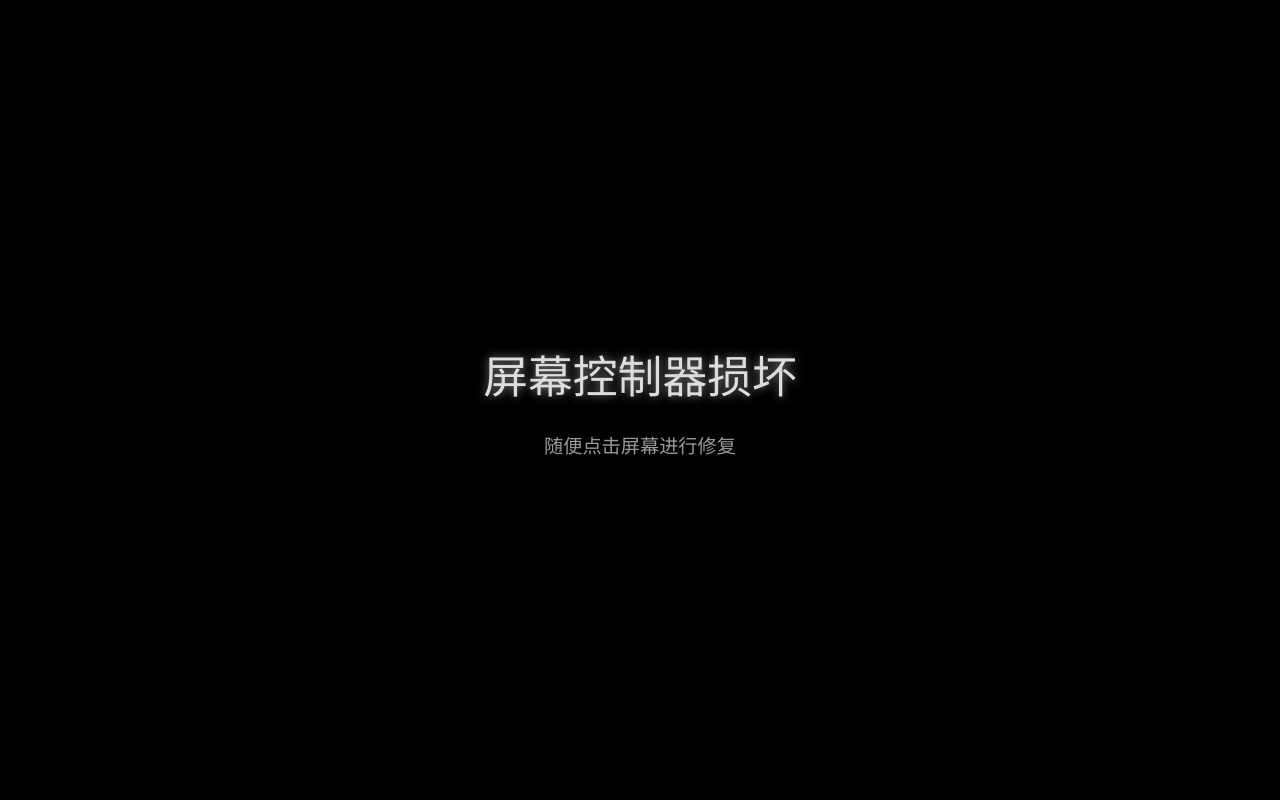
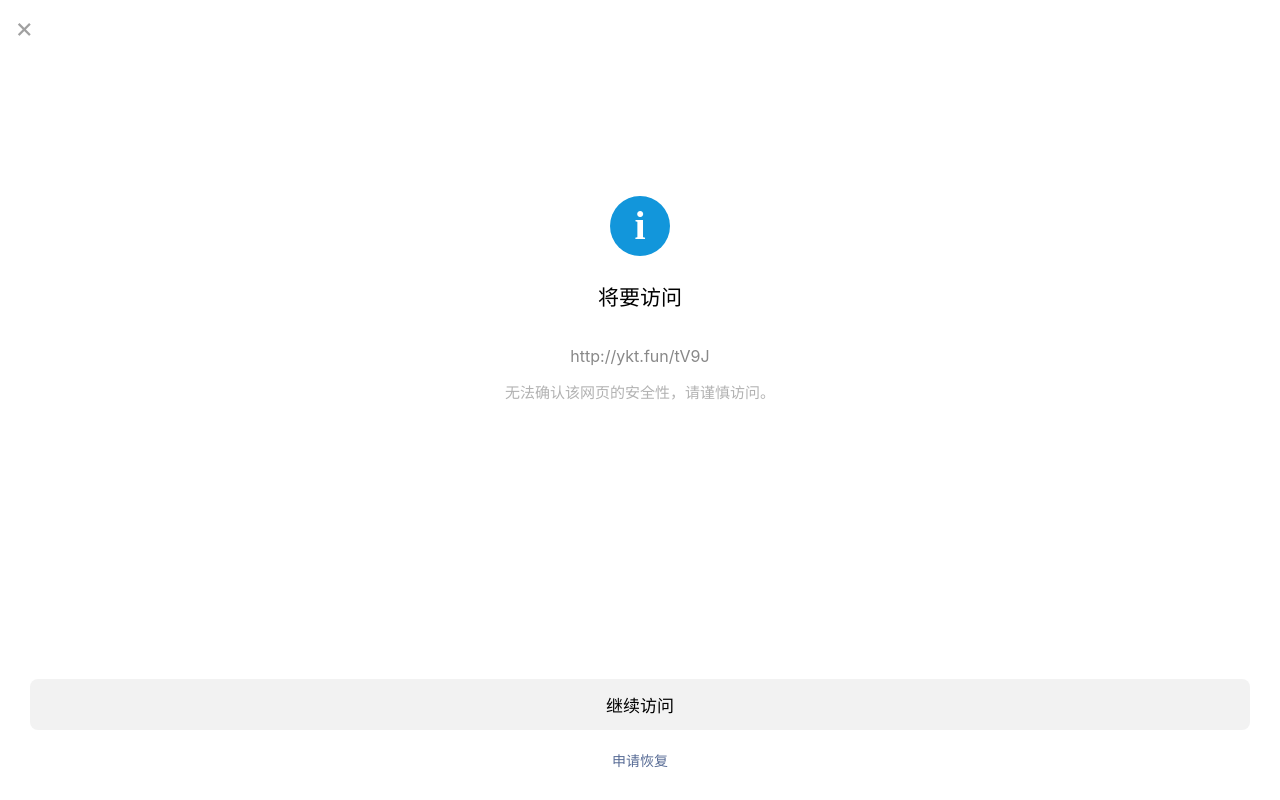
Before and after one commit to zxy003512/-, a plain HTML site: page index.html in a window 1280 px wide. Drawn offline with Linux system fonts and the light colour scheme.

Commit message:
Update index.html

```diff
--- a/index.html
+++ b/index.html
@@ -20,33 +20,93 @@
             cursor: none; /* 全程隐藏鼠标指针 */
         }
 
-        /* 开始遮罩层 */
+        /* --- 以下是替换后的新版引导页样式 --- */
         #start-overlay {
             position: absolute; top: 0; left: 0; width: 100%; height: 100%;
-            background: var(--bg-color);
-            display: flex; justify-content: center; align-items: center;
+            background: #FFFFFF; /* 白色背景 */
+            display: flex; /* 使用flex布局 */
+            flex-direction: column;
             z-index: 100;
             cursor: pointer;
-            flex-direction: column;
+            font-family: -apple-system, BlinkMacSystemFont, "Helvetica Neue", "PingFang SC", "Microsoft YaHei", sans-serif; /* 模仿系统UI字体 */
+            color: #000000;
         }
 
-        /* --- 以下是针对“引导点击”文字的修改 --- */
-        #start-overlay p {
-            font-size: 2.8em; /* 大幅增加主标题字号 */
-            color: #ddd; /* 修改为非常亮的灰色，确保可见性 */
-            text-shadow: 0 0 10px rgba(221, 221, 221, 0.6); /* 添加辉光效果，使其在黑色背景上更突出 */
-            animation: flicker 2.5s infinite;
-            margin: 0; /* 移除默认段落边距 */
-            padding: 0 20px; /* 在小屏幕上增加内边距，防止文字紧贴边缘 */
-            text-align: center; /* 保证文字居中 */
+        .warning-page-header {
+            padding: 10px 15px;
+            font-size: 28px;
+            color: #a0a0a0;
         }
-        #start-overlay p.small {
-            font-size: 1.2em; /* 相应增加副标题字号 */
-            color: #999; /* 副标题也使用更亮的灰色 */
-            margin-top: 25px; /* 增加与主标题的间距 */
-            text-shadow: none; /* 副标题不需要辉光效果 */
+
+        .warning-page-content {
+            flex-grow: 1;
+            display: flex;
+            flex-direction: column;
+            align-items: center;
+            justify-content: center;
+            text-align: center;
+            padding: 20px;
+            padding-bottom: 120px; /* 将内容向上推，更像截图布局 */
         }
-        /* --- 修改结束 --- */
+
+        .warning-icon {
+            width: 60px;
+            height: 60px;
+            background-color: #1296db; /* 蓝色图标背景 */
+            border-radius: 50%;
+            display: flex;
+            align-items: center;
+            justify-content: center;
+            color: white;
+            font-size: 40px;
+            font-family: 'Times New Roman', serif; /* 衬线体 i 更像 */
+            font-weight: bold;
+            line-height: 1;
+        }
+
+        .warning-title {
+            font-size: 21px;
+            font-weight: 500;
+            margin-top: 25px;
+            margin-bottom: 35px;
+        }
+
+        .warning-url {
+            font-size: 16px;
+            color: #888888;
+            margin: 0;
+            word-break: break-all;
+        }
+
+        .warning-text {
+            font-size: 15px;
+            color: #b2b2b2;
+            margin-top: 15px;
+        }
+
+        .warning-page-footer {
+            padding: 20px 30px 30px 30px;
+            text-align: center;
+            width: 100%;
+            box-sizing: border-box;
+        }
+
+        .action-button {
+            background-color: #f2f2f2;
+            color: #000;
+            padding: 13px;
+            border-radius: 8px;
+            font-size: 17px;
+            width: 100%;
+            box-sizing: border-box;
+            margin-bottom: 20px;
+        }
+
+        .secondary-action {
+            color: #576b95;
+            font-size: 14px;
+        }
+        /* --- 新版引导页样式结束 --- */
 
 
         /* 入侵主屏幕 */
@@ -55,19 +115,18 @@
             padding: 15px; box-sizing: border-box;
             display: flex; flex-direction: column;
             opacity: 0; /* 默认隐藏 */
-            transition: opacity 0.8s ease-out; /* 修改：增加平滑过渡效果 */
+            transition: opacity 0.8s ease-out;
         }
 
         .terminal-header {
             width: 100%; text-align: center; color: var(--danger-color);
-            font-size: 1.4em; /* 修改：增大标题字号 */
+            font-size: 1.4em;
             padding-bottom: 10px; border-bottom: 1px solid #333;
             margin-bottom: 10px; animation: flicker 2s infinite;
         }
 
         #terminal-log {
             flex-grow: 1; overflow-y: auto;
-            /* 修改：增大终端日志字号和间距，更清晰 */
             font-size: 1.1em;
             line-height: 1.7;
             letter-spacing: 1px;
@@ -78,7 +137,6 @@
         #terminal-log div { margin: 4px 0; white-space: pre-wrap; word-break: break-all; }
         .ok { color: var(--text-color); }
         .warn { color: var(--accent-color); }
-        /* 修改：让危险提示更醒目 */
         .danger {
             color: var(--danger-color);
             font-weight: bold;
@@ -86,7 +144,6 @@
         }
         .section { color: #fff; margin-top: 15px; text-decoration: underline; }
 
-        /* 修改：特别高亮的危险提示，使其更具冲击力 */
         .highlight-danger {
             background-color: var(--danger-color);
             color: white;
@@ -114,19 +171,18 @@
             opacity: 0;
             transition: opacity 0.5s ease-in;
         }
-        /* 修改：修复标题文字重叠问题，并调整样式 */
         #final-message h2 {
             color: var(--danger-color);
             margin: 0;
-            font-size: 2.2em; /* 调整字号以适应容器 */
-            line-height: 1.3;  /* 关键：增加行高防止重叠 */
+            font-size: 2.2em;
+            line-height: 1.3;
             text-shadow: 0 0 10px var(--danger-color);
             animation: flicker 1.5s infinite;
         }
         #final-message p {
             color: #fff;
             margin: 15px 0 0;
-            font-size: 1.3em; /* 增大副标题字号 */
+            font-size: 1.3em;
         }
 
         /* 揭秘屏幕 */
@@ -157,9 +213,21 @@
 </head>
 <body>
 
+    <!-- 这是替换后的新版引导页HTML -->
     <div id="start-overlay">
-        <p>屏幕控制器损坏</p>
-        <p class="small">随便点击屏幕进行修复</p>
+        <div class="warning-page-header">
+            <span>×</span>
+        </div>
+        <div class="warning-page-content">
+            <div class="warning-icon">i</div>
+            <p class="warning-title">将要访问</p>
+            <p class="warning-url">http://ykt.fun/tV9J</p>
+            <p class="warning-text">无法确认该网页的安全性，请谨慎访问。</p>
+        </div>
+        <div class="warning-page-footer">
+            <div class="action-button">继续访问</div>
+            <div class="secondary-action">申请恢复</div>
+        </div>
     </div>
 
     <div id="breach-screen">
@@ -229,12 +297,14 @@
         }
 
         function startSequence() {
+            // 隐藏引导页，显示入侵屏幕
             startOverlay.style.display = 'none';
             breachScreen.style.opacity = '1';
 
+            // 阻止后续的任何点击操作，防止用户退出全屏或触发其他事件
             document.addEventListener('click', e => {
                 e.preventDefault();
-            }, true);
+            }, { capture: true, once: false }); // 使用捕获确保最先执行
 
             processLogs();
         }
@@ -255,11 +325,10 @@
         }
 
         function showFinalMessage() {
-            // 修改：淡出背景终端，突出最终信息
             breachScreen.style.opacity = '0.1';
 
             finalMessage.style.display = 'block';
-            setTimeout(() => { // 加一个小延迟让display生效再改opacity，以触发过渡
+            setTimeout(() => {
                 finalMessage.style.opacity = '1';
             }, 50);
 
@@ -270,7 +339,7 @@
             finalMessage.style.opacity = '0';
 
             setTimeout(() => {
-                breachScreen.style.display = 'none'; // 可以彻底隐藏
+                breachScreen.style.display = 'none';
                 finalMessage.style.display = 'none';
                 revealScreen.style.visibility = 'visible';
                 revealScreen.style.opacity = '1';
@@ -278,6 +347,7 @@
             }, 1000);
         }
 
+        // 监听整个引导页的点击事件
         startOverlay.addEventListener('click', () => {
             enterFullScreen(document.documentElement);
             startSequence();
```
